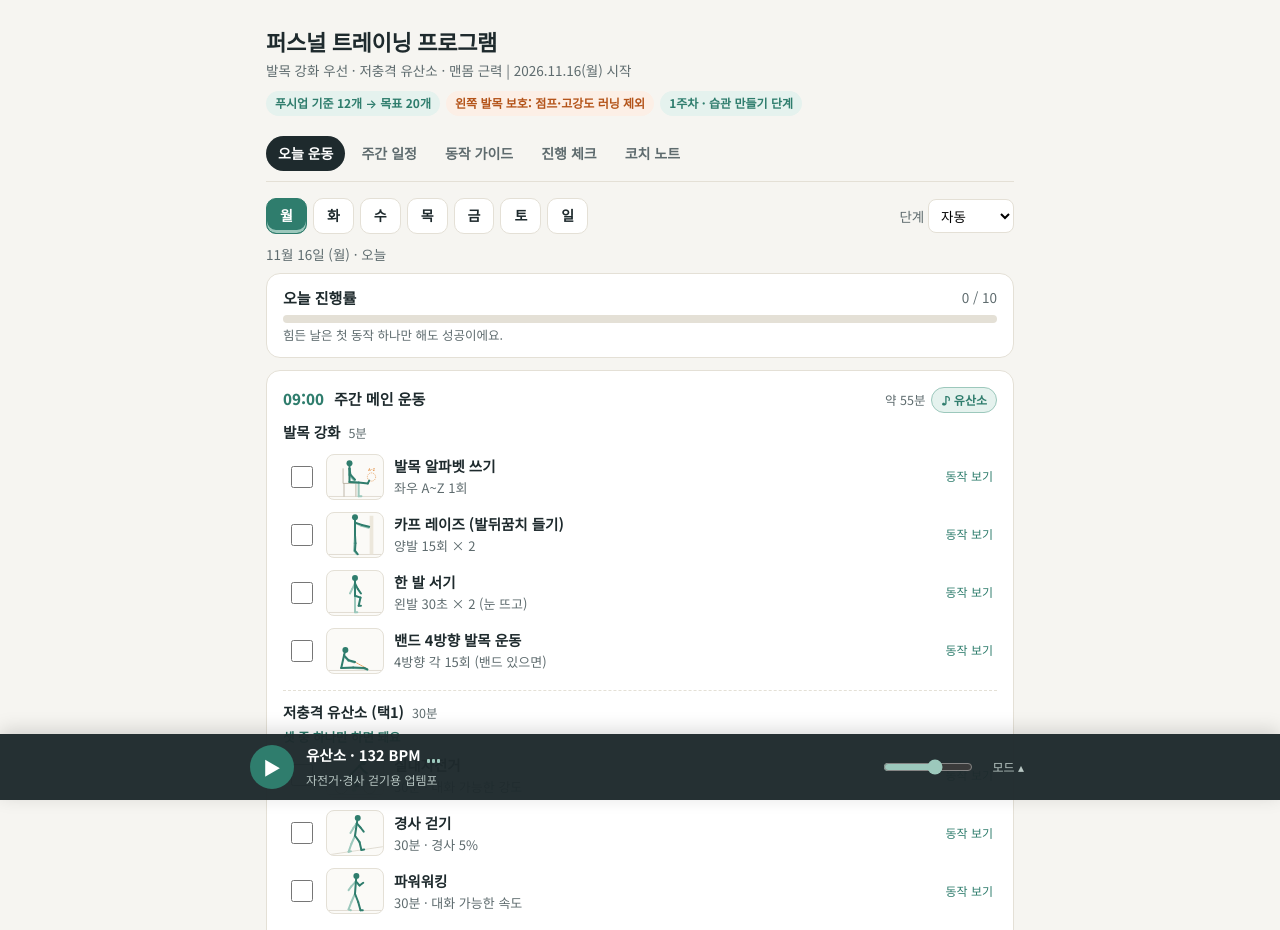
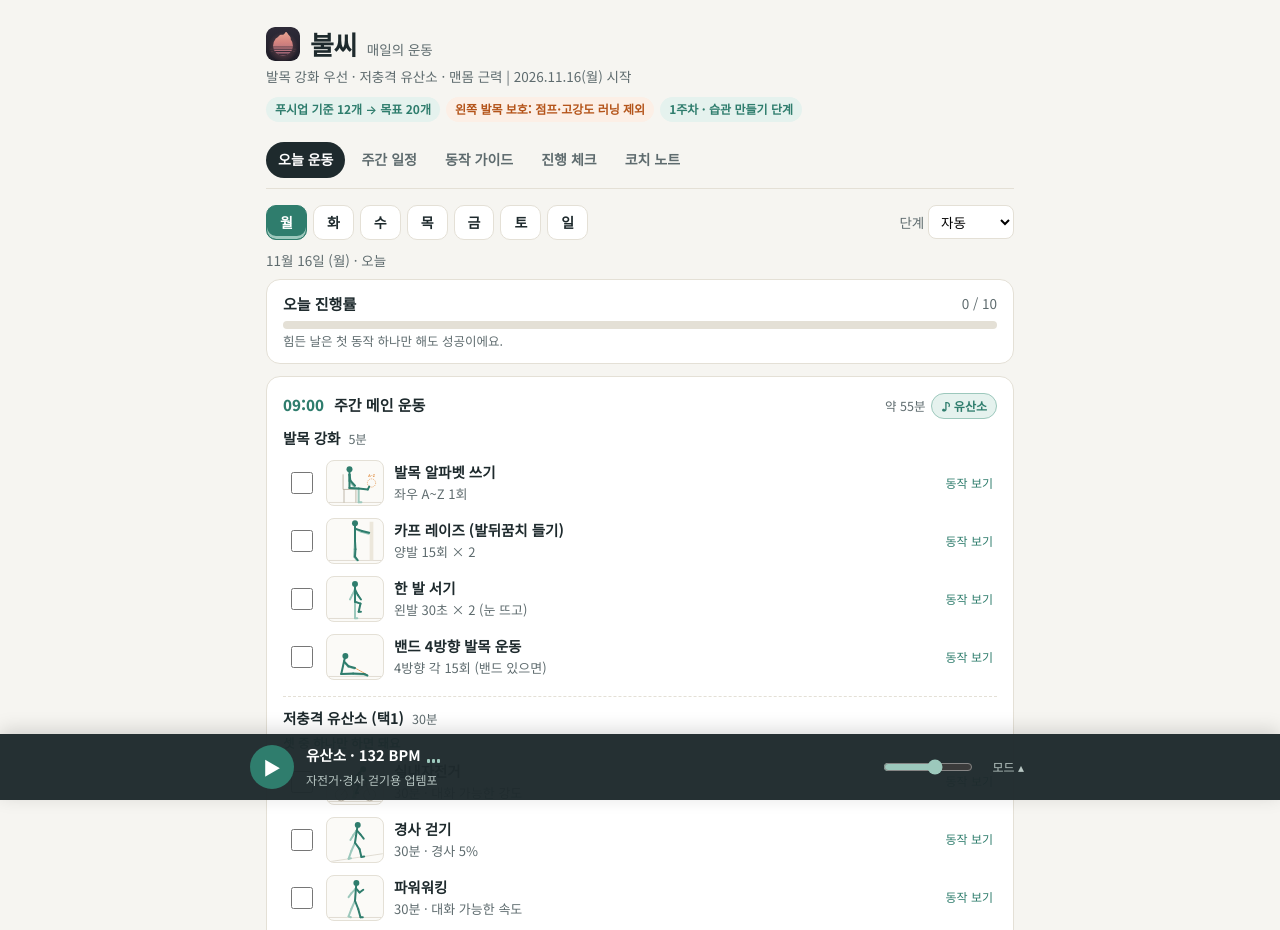
Before and after one commit to Manda1orian/training-program, a plain HTML site: page index.html in a window 1280 px wide. Shown: the top 930 px of the page. Drawn offline with Linux system fonts and the light colour scheme.

Commit message:
제목을 '불씨 · 매일의 운동'으로 변경, 헤더에 아이콘 표시
Co-Authored-By: Claude Fable 5.1 <noreply@anthropic.com>

```diff
--- a/index.html
+++ b/index.html
@@ -3,12 +3,12 @@
 <head>
 <meta charset="utf-8">
 <meta name="viewport" content="width=device-width, initial-scale=1">
-<title>퍼스널 트레이닝 프로그램</title>
+<title>불씨 · 매일의 운동</title>
 <link rel="icon" type="image/svg+xml" href="icon.svg">
 <link rel="apple-touch-icon" href="apple-touch-icon.png">
 <link rel="manifest" href="manifest.webmanifest">
 <meta name="apple-mobile-web-app-capable" content="yes">
-<meta name="apple-mobile-web-app-title" content="트레이닝">
+<meta name="apple-mobile-web-app-title" content="불씨">
 <meta name="apple-mobile-web-app-status-bar-style" content="black-translucent">
 <meta name="theme-color" content="#26232F">
 <link rel="preconnect" href="https://fonts.googleapis.com">
@@ -24,6 +24,9 @@
 body{margin:0;background:var(--bg);color:var(--ink);font-family:"Noto Sans KR",system-ui,-apple-system,sans-serif;font-size:15px;line-height:1.55;-webkit-font-smoothing:antialiased}
 .wrap{max-width:780px;margin:0 auto;padding:20px 16px 60px}
 header h1{font-size:22px;margin:4px 0 2px;font-weight:800;letter-spacing:-.3px}
+h1.brand{display:flex;align-items:center;gap:10px;font-size:26px;letter-spacing:-.5px}
+h1.brand img{border-radius:9px;flex:0 0 auto}
+h1.brand small{font-size:13.5px;font-weight:500;color:var(--sub);letter-spacing:0;align-self:flex-end;padding-bottom:4px}
 header p{margin:0;color:var(--sub);font-size:13.5px}
 .badges{display:flex;gap:6px;flex-wrap:wrap;margin-top:10px}
 .badge{font-size:12px;background:var(--soft);color:var(--acc);padding:3px 9px;border-radius:999px;font-weight:600}
@@ -147,7 +150,7 @@ td.m{white-space:nowrap;color:var(--sub);font-size:13px}
 </svg>
 <div class="wrap">
   <header>
-    <h1>퍼스널 트레이닝 프로그램</h1>
+    <h1 class="brand"><img src="icon.svg" alt="" width="34" height="34">불씨<small>매일의 운동</small></h1>
     <p>발목 강화 우선 · 저충격 유산소 · 맨몸 근력 | 2026.11.16(월) 시작</p>
     <div class="badges">
       <span class="badge">푸시업 기준 12개 → 목표 20개</span>
```
Also changed, not shown: manifest.webmanifest, 1 other file.
